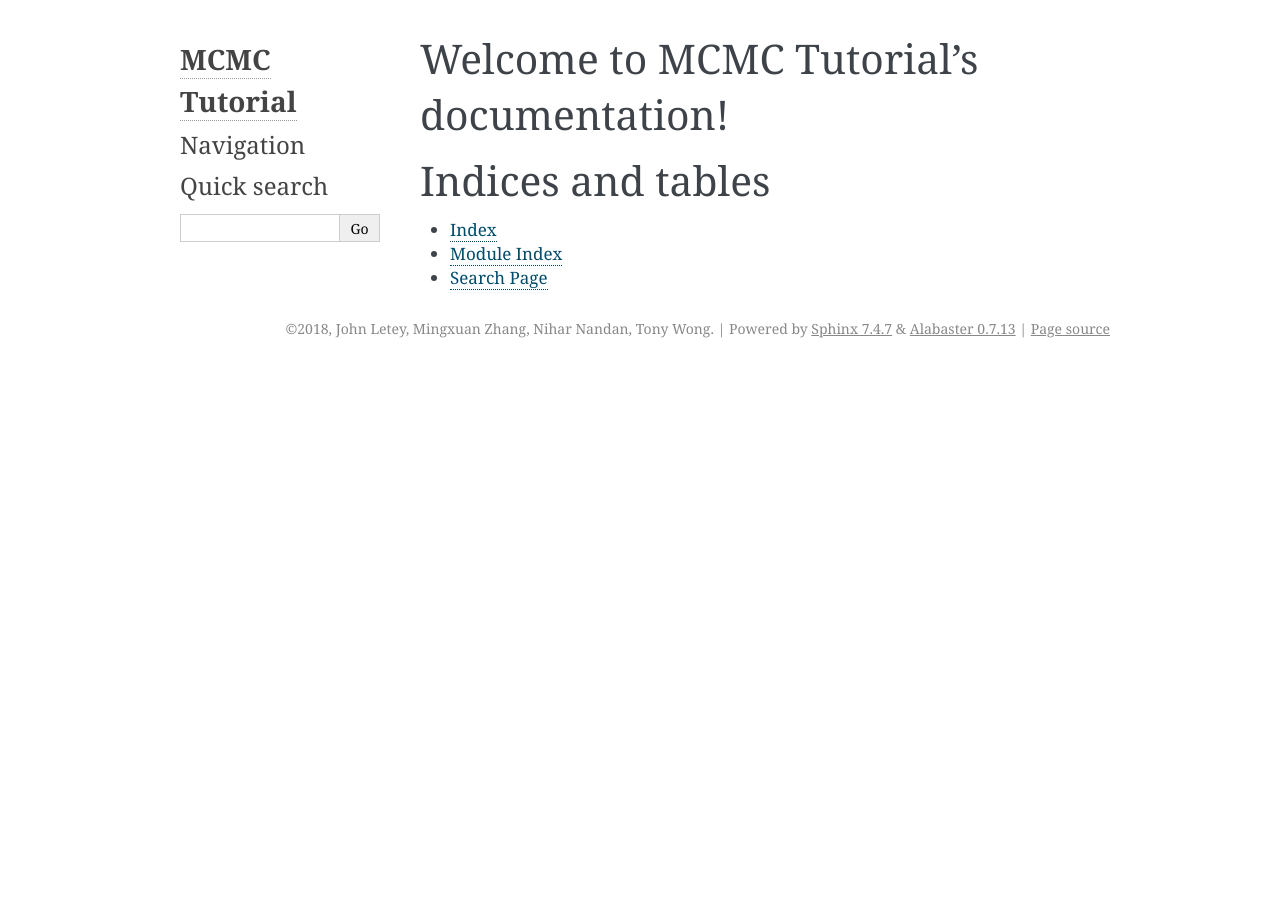
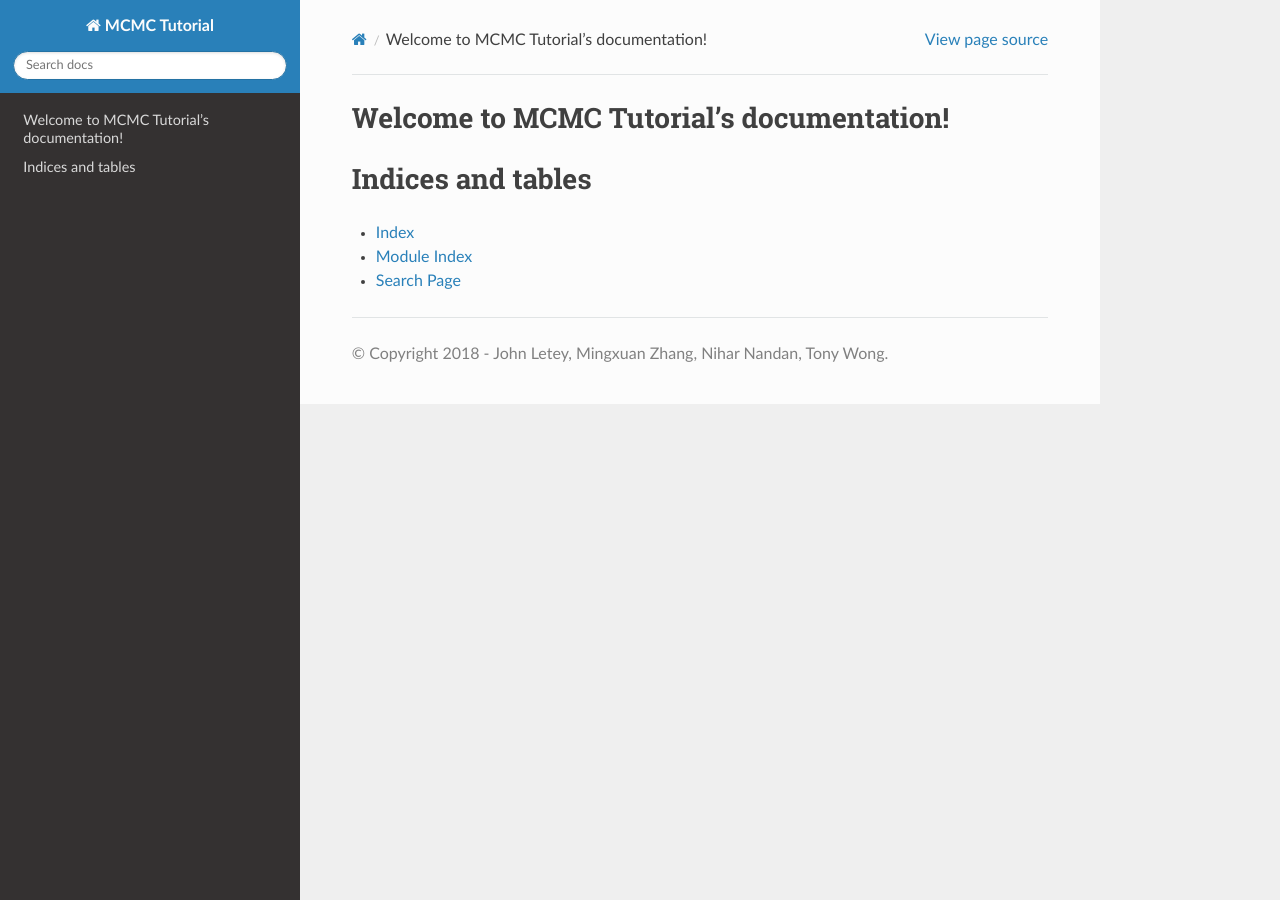
Before and after one commit to MingxuanZhang/MCMC_Tutorial, a Sphinx documentation site: the page built from docs/source/index.rst, in a window 1280 px wide. Built offline with Sphinx 7.4.7 and the Read the Docs theme 2.0.0, drawn with Linux system fonts in a browser that asks for light colours.

```diff
--- a/docs/source/conf.py
+++ b/docs/source/conf.py
@@ -20,7 +20,7 @@
 # import os
 # import sys
 # sys.path.insert(0, os.path.abspath('.'))
-
+import sphinx_rtd_theme
 
 # -- General configuration ------------------------------------------------
 
@@ -31,12 +31,14 @@
 # Add any Sphinx extension module names here, as strings. They can be
 # extensions coming with Sphinx (named 'sphinx.ext.*') or your custom
 # ones.
-extensions = ['sphinx.ext.doctest',
+extensions = [
+    'sphinx.ext.doctest',
     'sphinx.ext.todo',
     'sphinx.ext.coverage',
     'sphinx.ext.mathjax',
     'sphinx.ext.ifconfig',
-    'sphinx.ext.viewcode']
+    'sphinx.ext.viewcode'
+]
 
 # Add any paths that contain templates here, relative to this directory.
 templates_path = ['_templates']
@@ -44,15 +46,14 @@ templates_path = ['_templates']
 # The suffix(es) of source filenames.
 # You can specify multiple suffix as a list of string:
 #
-# source_suffix = ['.rst', '.md']
-source_suffix = '.rst'
+source_suffix = ['.rst', '.md']
 
 # The master toctree document.
 master_doc = 'index'
 
 # General information about the project.
 project = 'MCMC Tutorial'
-copyright = '2018, John Letey, Mingxuan Zhang, Nihar Nandan, Tony Wong'
+copyright = '2018 - John Letey, Mingxuan Zhang, Nihar Nandan, Tony Wong'
 author = 'John Letey, Mingxuan Zhang, Nihar Nandan, Tony Wong'
 
 # The version info for the project you're documenting, acts as replacement for
@@ -69,7 +70,7 @@ release = '1.0'
 #
 # This is also used if you do content translation via gettext catalogs.
 # Usually you set "language" from the command line for these cases.
-language = None
+language = "en"
 
 # List of patterns, relative to source directory, that match files and
 # directories to ignore when looking for source files.
@@ -82,46 +83,99 @@ pygments_style = 'sphinx'
 # If true, `todo` and `todoList` produce output, else they produce nothing.
 todo_include_todos = True
 
-
-# -- Options for HTML output ----------------------------------------------
+# -- Options for HTML output ---------------------------------------------------
 
 # The theme to use for HTML and HTML Help pages.  See the documentation for
 # a list of builtin themes.
-#
-html_theme = 'alabaster'
+html_theme = 'sphinx_rtd_theme'
 
 # Theme options are theme-specific and customize the look and feel of a theme
 # further.  For a list of options available for each theme, see the
 # documentation.
-#
-# html_theme_options = {}
+html_theme_options = {
+    # Base options
+    'canonical_url': '',
+    'analytics_id': '',
+    'logo_only': False,
+    'display_version': False,
+    'prev_next_buttons_location': 'bottom',
+    'style_external_links': True,
+    'vcs_pageview_mode': '',
+    # Toc options
+    'collapse_navigation': False,
+    'sticky_navigation': True,
+    'navigation_depth': 4,
+    'includehidden': True,
+    'titles_only': False
+}
+
+# Add any paths that contain custom themes here, relative to this directory.
+html_theme_path = ["../.."]
+
+# The name for this set of Sphinx documents.  If None, it defaults to
+# "<project> v<release> documentation".
+html_title = "MCMC Tutorial Documentation"
+
+# A shorter title for the navigation bar.  Default is the same as html_title.
+#html_short_title = None
+
+# The name of an image file (relative to this directory) to place at the top
+# of the sidebar.
+#html_logo = None
+
+# The name of an image file (within the static path) to use as favicon of the
+# docs.  This file should be a Windows icon file (.ico) being 16x16 or 32x32
+# pixels large.
+#html_favicon = None
 
 # Add any paths that contain custom static files (such as style sheets) here,
 # relative to this directory. They are copied after the builtin static files,
 # so a file named "default.css" will overwrite the builtin "default.css".
-html_static_path = ['_static']
+#html_static_path = ['_static']
 
-# Custom sidebar templates, must be a dictionary that maps document names
-# to template names.
-#
-# This is required for the alabaster theme
-# refs: http://alabaster.readthedocs.io/en/latest/installation.html#sidebars
-html_sidebars = {
-    '**': [
-        'about.html',
-        'navigation.html',
-        'relations.html',  # needs 'show_related': True theme option to display
-        'searchbox.html',
-        'donate.html',
-    ]
-}
+# If not '', a 'Last updated on:' timestamp is inserted at every page bottom,
+# using the given strftime format.
+#html_last_updated_fmt = '%b %d, %Y'
 
+# If true, SmartyPants will be used to convert quotes and dashes to
+# typographically correct entities.
+#html_use_smartypants = True
 
-# -- Options for HTMLHelp output ------------------------------------------
+# Custom sidebar templates, maps document names to template names.
+#html_sidebars = {}
+
+# Additional templates that should be rendered to pages, maps page names to
+# template names.
+#html_additional_pages = {}
+
+# If false, no module index is generated.
+#html_domain_indices = True
+
+# If false, no index is generated.
+#html_use_index = True
+
+# If true, the index is split into individual pages for each letter.
+#html_split_index = False
+
+# If true, links to the reST sources are added to the pages.
+html_show_sourcelink = True
+
+# If true, "Created using Sphinx" is shown in the HTML footer. Default is True.
+html_show_sphinx = False
+
+# If true, "(C) Copyright ..." is shown in the HTML footer. Default is True.
+#html_show_copyright = True
+
+# If true, an OpenSearch description file will be output, and all pages will
+# contain a <link> tag referring to it.  The value of this option must be the
+# base URL from which the finished HTML is served.
+#html_use_opensearch = ''
+
+# This is the file name suffix for HTML files (e.g. ".xhtml").
+#html_file_suffix = None
 
 # Output file base name for HTML help builder.
-htmlhelp_basename = 'MCMCTutorialdoc'
-
+htmlhelp_basename = 'SphinxRTDthemedemodoc'
 
 # -- Options for LaTeX output ---------------------------------------------
 
@@ -161,7 +215,6 @@ man_pages = [
      [author], 1)
 ]
 
-
 # -- Options for Texinfo output -------------------------------------------
 
 # Grouping the document tree into Texinfo files. List of tuples
```
